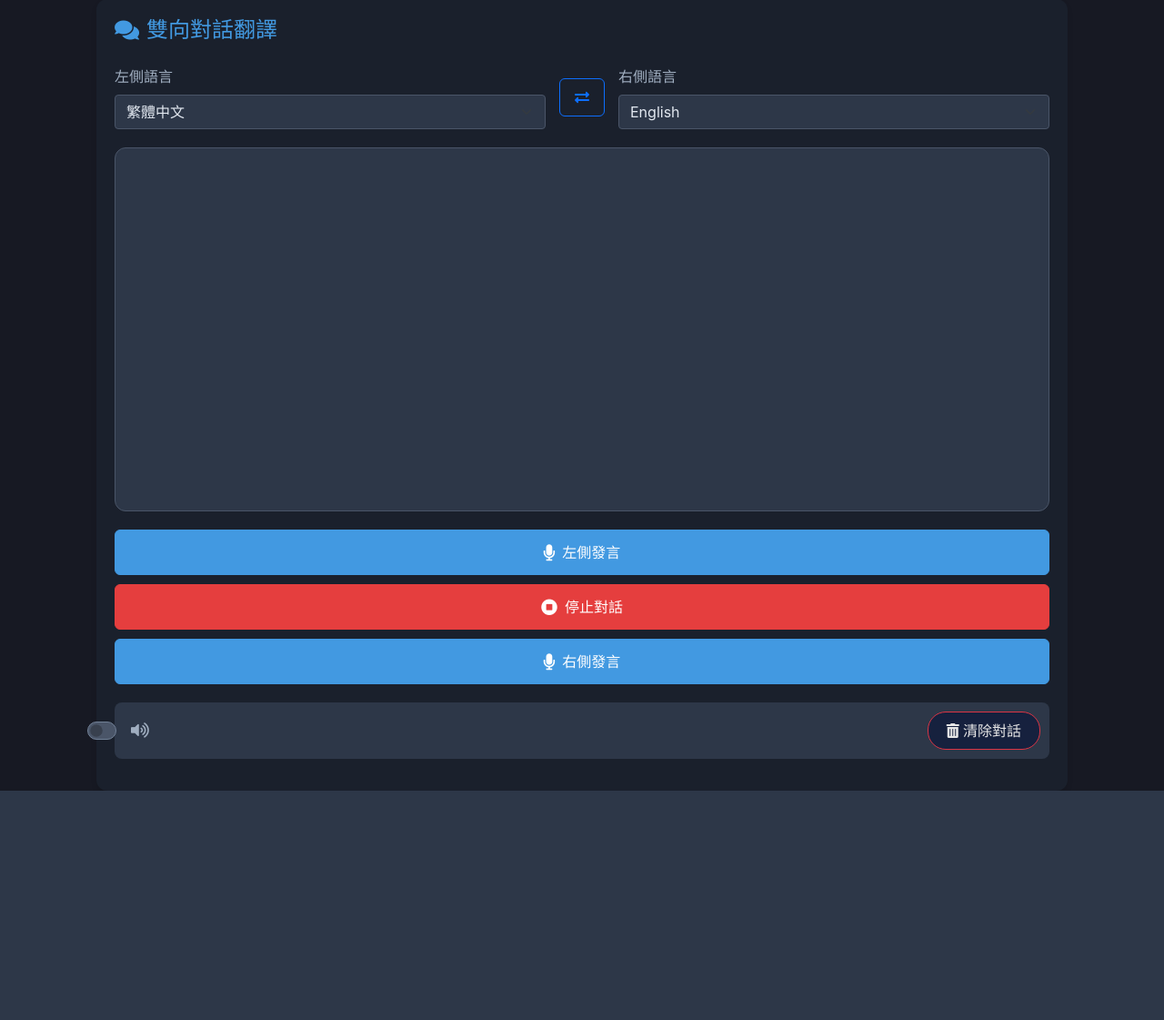
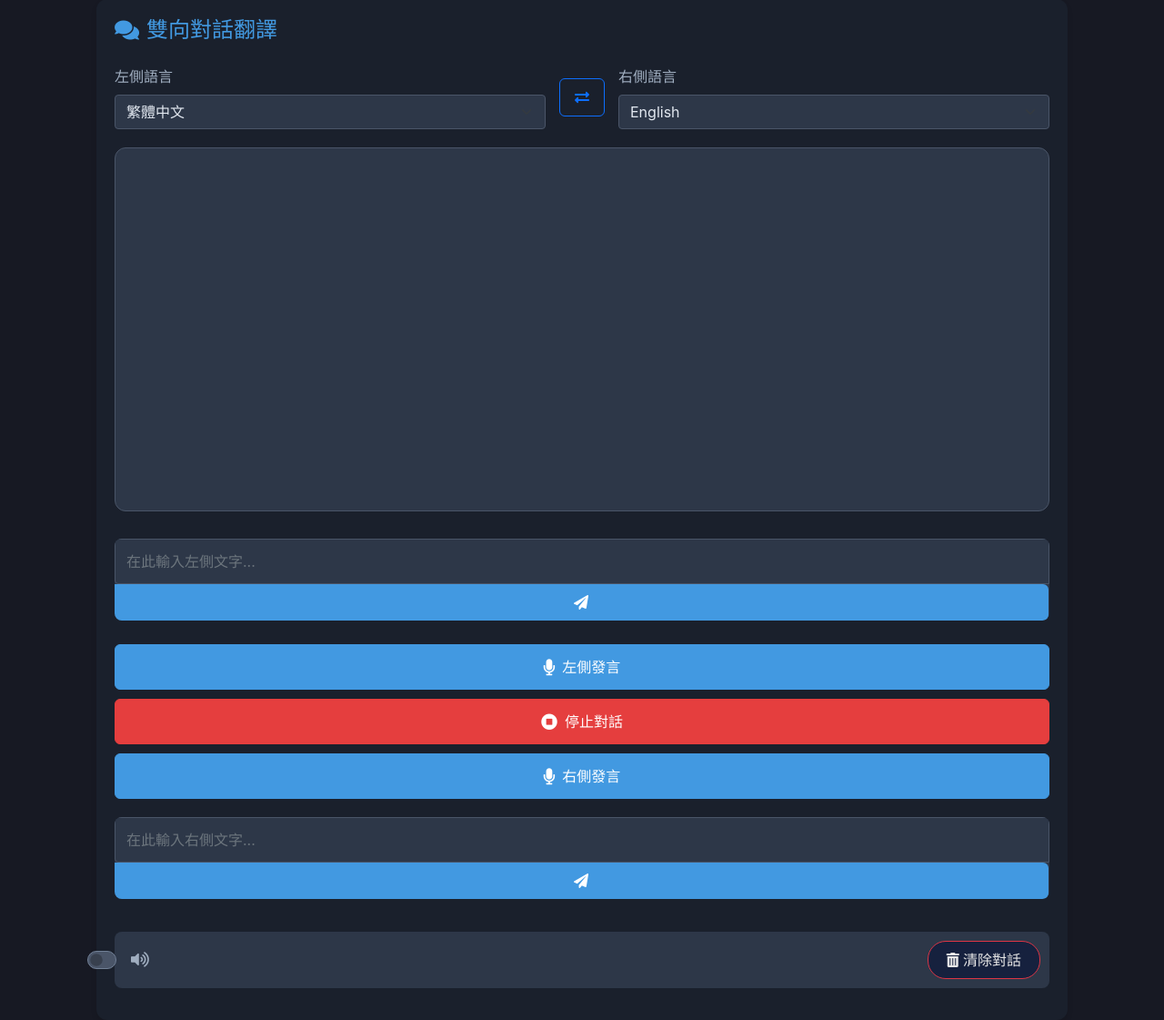
Before and after one commit to marmotkit/MDA01, a Flask app: page / in a window 1280 px wide. Shown: the part 98-1219 px from the top of the page at 91% size. Before the commit the page ends 967 px from the top, so only its background shows below. Run offline with Flask 3, Linux system fonts and the light colour scheme.

Commit message:
優化 iOS 支援：新增文字輸入功能，改善使用者介面

```diff
--- a/static/css/style.css
+++ b/static/css/style.css
@@ -751,3 +751,56 @@ body {
 .form-check-label i {
     font-size: 1.1em;
 }
+
+/* 文字輸入樣式 */
+.input-group {
+    margin: 10px 0;
+    background-color: #2d3748;
+    border-radius: 8px;
+    overflow: hidden;
+}
+
+.input-group .form-control {
+    background-color: #2d3748;
+    border: 1px solid #4a5568;
+    color: #e2e8f0;
+    padding: 12px;
+    font-size: 16px;
+}
+
+.input-group .form-control:focus {
+    background-color: #2d3748;
+    border-color: #4299e1;
+    box-shadow: none;
+    color: #e2e8f0;
+}
+
+.input-group .btn {
+    background-color: #4299e1;
+    border: none;
+    color: white;
+    padding: 12px 20px;
+}
+
+.input-group .btn:hover {
+    background-color: #3182ce;
+}
+
+.input-group .btn i {
+    font-size: 16px;
+}
+
+@media (max-width: 768px) {
+    .input-group {
+        margin: 5px 0;
+    }
+
+    .input-group .form-control {
+        font-size: 14px;
+        padding: 10px;
+    }
+
+    .input-group .btn {
+        padding: 10px 15px;
+    }
+}
--- a/static/js/main.js
+++ b/static/js/main.js
@@ -5,7 +5,10 @@ let currentSide = null;
 
 // 初始化語音識別
 function initSpeechRecognition() {
-    if ('webkitSpeechRecognition' in window) {
+    // 檢測是否為 iOS 設備
+    const isIOS = /iPhone|iPad|iPod/.test(navigator.userAgent);
+
+    if ('webkitSpeechRecognition' in window && !isIOS) {
         recognition = new webkitSpeechRecognition();
         recognition.continuous = true;
         recognition.interimResults = true;
@@ -65,8 +68,24 @@ function initSpeechRecognition() {
                 console.error('無法獲得麥克風權限:', err);
                 alert('請允許使用麥克風以啟用語音功能');
             });
+    } else if (isIOS) {
+        // iOS 設備特殊處理
+        console.log('iOS 設備檢測：語音輸入功能受限');
+        // 禁用語音輸入按鈕
+        const leftMicButton = document.querySelector('.mic-button.left');
+        const rightMicButton = document.querySelector('.mic-button.right');
+        if (leftMicButton) leftMicButton.style.display = 'none';
+        if (rightMicButton) rightMicButton.style.display = 'none';
+
+        // 顯示替代提示
+        const warningDiv = document.createElement('div');
+        warningDiv.className = 'ios-warning';
+        warningDiv.style.cssText = 'background-color: #fff3cd; color: #856404; padding: 10px; margin: 10px; border-radius: 5px; text-align: center;';
+        warningDiv.innerHTML = '注意：由於 iOS 系統限制，語音輸入功能在此設備上不可用。請使用文字輸入。';
+        document.body.insertBefore(warningDiv, document.body.firstChild);
     } else {
-        alert('您的瀏覽器不支持語音識別功能');
+        console.log('瀏覽器不支持語音識別功能');
+        alert('您的瀏覽器不支持語音識別功能，請使用文字輸入。');
     }
 }
 
@@ -418,9 +437,54 @@ document.addEventListener('DOMContentLoaded', function() {
         swapBidirectionalBtn.addEventListener('click', swapBidirectionalLanguages);
     }
 
+    // 左側文字輸入處理
+    const leftTextInput = document.getElementById('leftTextInput');
+    const sendLeftText = document.getElementById('sendLeftText');
+
+    if (sendLeftText) {
+        sendLeftText.addEventListener('click', () => handleTextInput('left'));
+    }
+
+    if (leftTextInput) {
+        leftTextInput.addEventListener('keypress', (e) => {
+            if (e.key === 'Enter') {
+                handleTextInput('left');
+            }
+        });
+    }
+
+    // 右側文字輸入處理
+    const rightTextInput = document.getElementById('rightTextInput');
+    const sendRightText = document.getElementById('sendRightText');
+
+    if (sendRightText) {
+        sendRightText.addEventListener('click', () => handleTextInput('right'));
+    }
+
+    if (rightTextInput) {
+        rightTextInput.addEventListener('keypress', (e) => {
+            if (e.key === 'Enter') {
+                handleTextInput('right');
+            }
+        });
+    }
+
     // 初始化 UI
     updateRecordingUI();
 });
+
+// 處理文字輸入的函數
+function handleTextInput(side) {
+    const inputElement = document.getElementById(side + 'TextInput');
+    if (!inputElement) return;
+
+    const text = inputElement.value.trim();
+    if (text) {
+        addChatBubble(text, side);
+        translateAndSpeak(text, side);
+        inputElement.value = ''; // 清空輸入框
+    }
+}
 
 // 取得左側語言
 function getLeftLanguage() {
--- a/templates/index.html
+++ b/templates/index.html
@@ -58,15 +58,27 @@
                         </div>
                         <div class="conversation-controls">
                             <div class="control-group">
-                                <button class="btn btn-primary" id="speakLeft">
+                                <div class="input-group mb-3">
+                                    <input type="text" id="leftTextInput" class="form-control" placeholder="在此輸入左側文字...">
+                                    <button class="btn btn-outline-primary" id="sendLeftText">
+                                        <i class="fas fa-paper-plane"></i>
+                                    </button>
+                                </div>
+                                <button class="btn btn-primary mic-button left" id="speakLeft">
                                     <i class="fas fa-microphone"></i> 左側發言
                                 </button>
                                 <button class="btn btn-danger" id="stopConversation">
                                     <i class="fas fa-stop-circle"></i> 停止對話
                                 </button>
-                                <button class="btn btn-primary" id="speakRight">
+                                <button class="btn btn-primary mic-button right" id="speakRight">
                                     <i class="fas fa-microphone"></i> 右側發言
                                 </button>
+                                <div class="input-group mb-3">
+                                    <input type="text" id="rightTextInput" class="form-control" placeholder="在此輸入右側文字...">
+                                    <button class="btn btn-outline-primary" id="sendRightText">
+                                        <i class="fas fa-paper-plane"></i>
+                                    </button>
+                                </div>
                             </div>
                         </div>
                         <div class="conversation-footer">
```
